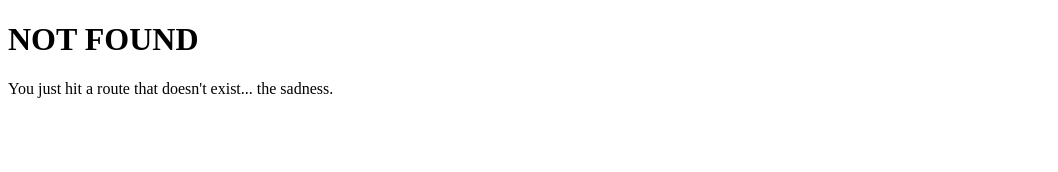
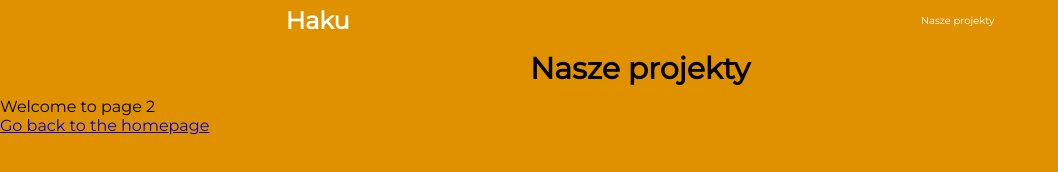
Before and after one commit to Adaxelx/Business-page, a Gatsby site: page /projects in a window 1280 px wide. Before the commit this address had no page. Shown: the whole page, without its empty margins (0-1058 px from the left). Built offline with nearby package versions, Linux system fonts and the light colour scheme; Gatsby itself is replaced by a stand-in of ours.

Commit message:
add layout + project page

```diff
--- a/src/components/Nav/Nav.js
+++ b/src/components/Nav/Nav.js
@@ -25,7 +25,7 @@ const StyledLink = styled(Link)`
 const Nav = () => (
   <StyledNav>
     <h1>Haku</h1>
-    <StyledLink to="/page-2/">page 2</StyledLink>
+    <StyledLink to="/projects/">Nasze projekty</StyledLink>
   </StyledNav>
 )
 
--- a/src/components/headers/H2.js
+++ b/src/components/headers/H2.js
@@ -3,6 +3,7 @@ import styled from 'styled-components'
 const H2 = styled.h2`
   font-size: 3rem;
   padding: 10px;
+  text-align: center;
 `
 
 export default H2
--- /dev/null
+++ b/src/components/layout.js
@@ -0,0 +1,11 @@
+import React from 'react'
+import GlobalStyle from '../GlobalStyle/GlobalStyle'
+import Nav from './Nav/Nav'
+
+export default ({ children }) => (
+  <>
+    <GlobalStyle />
+    <Nav />
+    {children}
+  </>
+)
--- a/src/pages/page-2.js
+++ /dev/null
@@ -1,12 +0,0 @@
-import React from 'react'
-import { Link } from 'gatsby'
-
-const SecondPage = () => (
-  <>
-    <h1>Hi from the second page</h1>
-    <p>Welcome to page 2</p>
-    <Link to="/">Go back to the homepage</Link>
-  </>
-)
-
-export default SecondPage
--- /dev/null
+++ b/src/pages/projects.js
@@ -0,0 +1,26 @@
+import React from 'react'
+import { Link } from 'gatsby'
+import styled from 'styled-components'
+import H2 from '../components/headers/H2'
+import Layout from '../components/layout'
+
+const StyledProjects = styled.article`
+  margin-top: 40px;
+  background-color: #e09100;
+  height: 100vh;
+  width: 100%;
+`
+
+const Projects = () => {
+  return (
+    <Layout>
+      <StyledProjects>
+        <H2>Nasze projekty</H2>
+        <p>Welcome to page 2</p>
+        <Link to="/">Go back to the homepage</Link>
+      </StyledProjects>
+    </Layout>
+  )
+}
+
+export default Projects
--- a/src/templates/AboutPage.js
+++ b/src/templates/AboutPage.js
@@ -1,9 +1,9 @@
 import React from 'react'
 import styled from 'styled-components'
-
+import H2 from '../components/headers/H2'
 import logo from '../images/logo.png'
 
-const StyledAboutPage = styled.div`
+const StyledAboutPage = styled.article`
   width: 100%;
   height: 100vh;
 `
@@ -16,7 +16,7 @@ const StyledImg = styled.img`
 const AboutPage = () => (
   <>
     <StyledAboutPage>
-      <h1>Abbout</h1>
+      <H2>About</H2>
       <StyledImg src={logo} />
     </StyledAboutPage>
   </>
```
Also changed, not shown: src/pages/index.js (+6 -7 lines).
